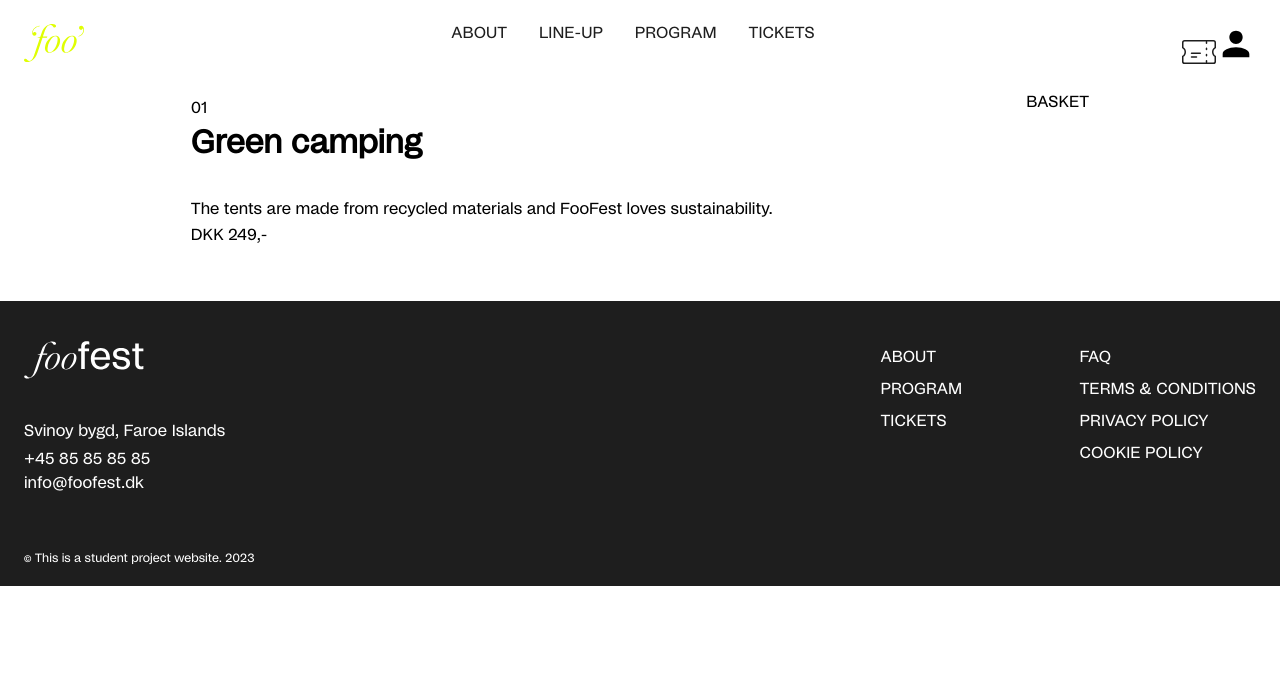
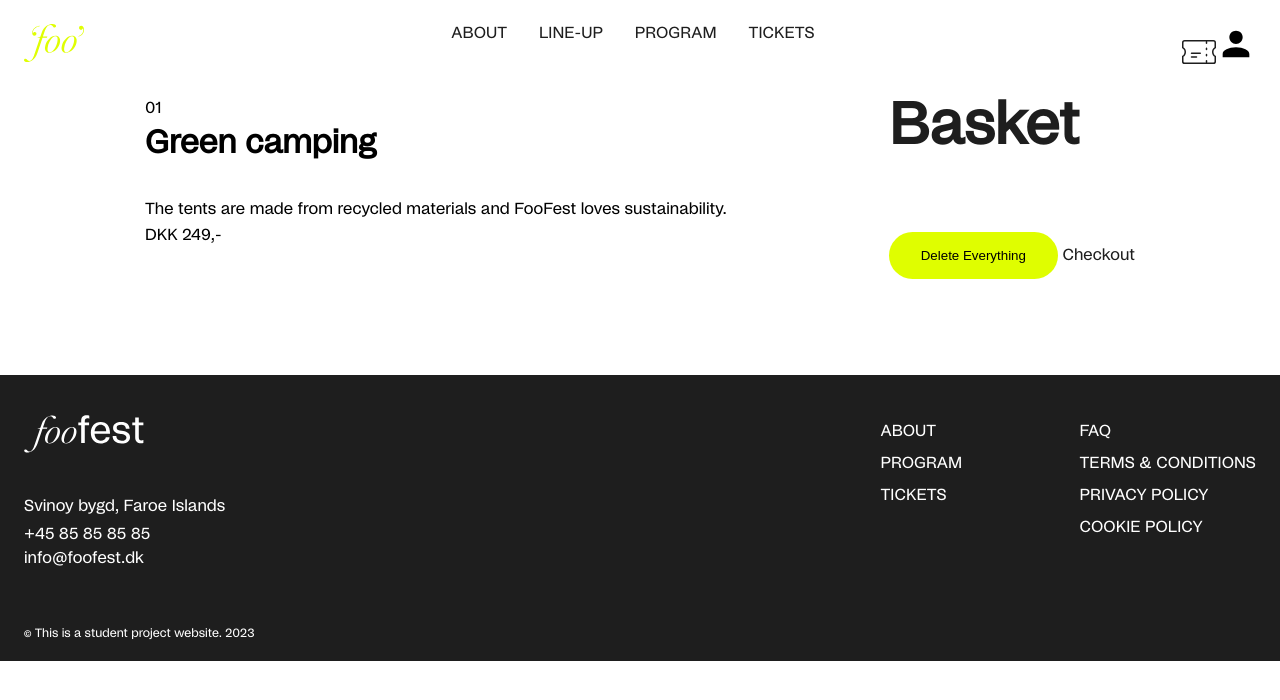
Before and after one commit to ozolinala/fooFestApp-forked, a Next.js app: page /components/SelectCamping in a window 1280 px wide. Shown: the top 700 px of the page. Built offline with nearby package versions, Linux system fonts and the light colour scheme.

Commit message:
better layout

```diff
--- a/pages/components/SelectCamping.js
+++ b/pages/components/SelectCamping.js
@@ -1,14 +1,14 @@
 import React from "react";
 import styles from "@/styles/Checkout.module.css";
 import CampingType from "./CampingType";
+import Basket from "@/components/Basket";
 
 function SelectCamping() {
   return (
     <div className={styles.CampingFlex}>
-      <div>
-        <CampingType />
-      </div>
-      <div>BASKET</div>
+      <CampingType />
+
+      <Basket />
     </div>
   );
 }
```
